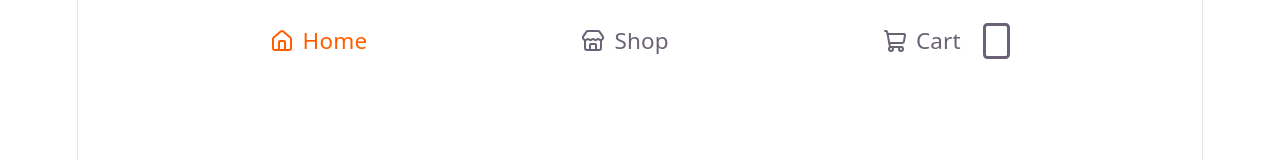
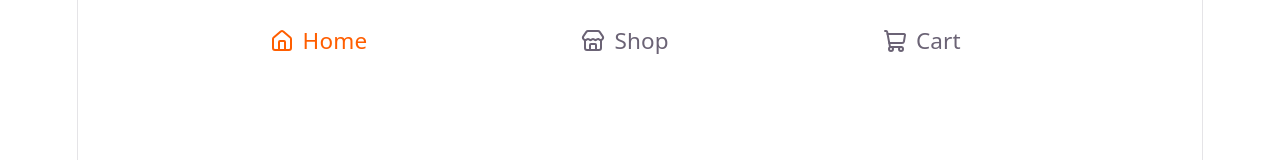
Before and after one commit to JZuro/Shopping-Cart, a React (Vite) app: page / in a window 1280 px wide. Shown: the top 160 px of the page. Built offline with nearby package versions, Linux system fonts and the light colour scheme.

Commit message:
Make the layer opaque instead of hidden on lack of item, so it won't break the nav layout.

```diff
--- a/src/NavBar.tsx
+++ b/src/NavBar.tsx
@@ -8,26 +8,35 @@
 	const { cartItems } = useContext(CartContext);
 	return (
 		<>
-				<nav id="navBar" className="flex">
+			<nav id="navBar" className="flex">
 				<ul className="flex flex-1 justify-evenly">
 					<li className="text-xl font-medium nav group flex justify-center items-center p-5">
 						<NavLink to="/" className="flex items-center gap-2">
 							<Home className="block" />
-							<span className="group-hover:underline underline-offset-10 decoration-white">Home</span>
+							<span className="group-hover:underline underline-offset-10 decoration-white">
+								Home
+							</span>
 						</NavLink>
 					</li>
 					<li className="text-xl font-medium nav group flex justify-center items-center p-5">
 						<NavLink to="/shop" className="flex items-center gap-2">
 							<Store className="block" />
-							<span className="group-hover:underline underline-offset-10 decoration-white">Shop</span>
+							<span className="group-hover:underline underline-offset-10 decoration-white">
+								Shop
+							</span>
 						</NavLink>
 					</li>
 					<li className="text-xl font-medium nav group flex justify-center items-center p-5">
 						<NavLink to="/cart" className="flex items-center gap-2">
 							<ShoppingCart className="block" />
-							<span className="group-hover:underline underline-offset-10 decoration-white">Cart</span>
-							<span id="counter" className="ml-3 border-3 rounded-sm h-8 w-6">
-								{cartItems.length > 0 && `${cartItems.length}`}
+							<span className="group-hover:underline underline-offset-10 decoration-white">
+								Cart
+							</span>
+							<span
+								id="counter"
+								className={`ml-3 border-2 rounded-sm h-8 w-6 ${cartItems.length === 0 && "opacity-0"}`}
+							>
+								{`${cartItems.length}`}
 							</span>
 						</NavLink>
 					</li>
```
